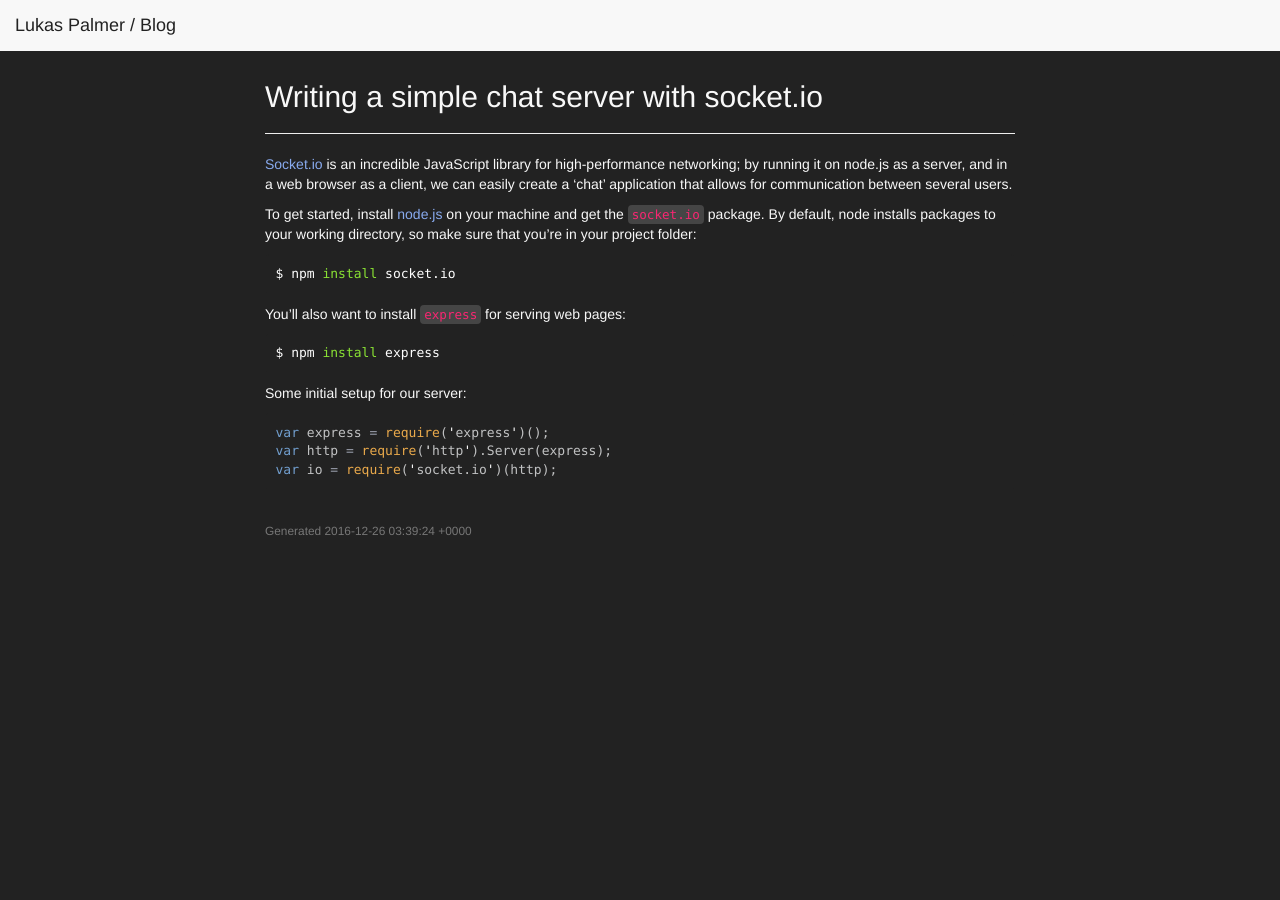
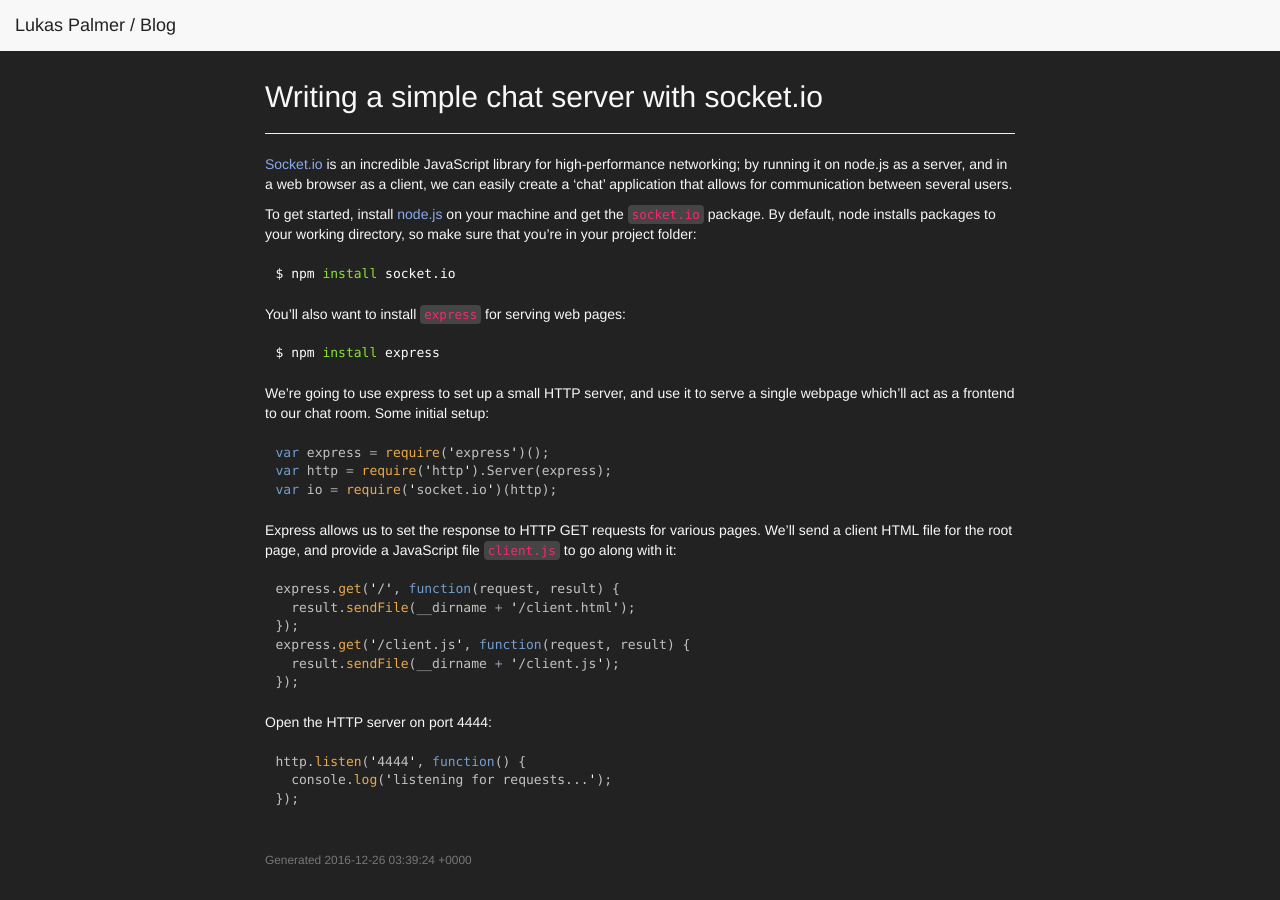
Before and after one commit to lnpalmer/lnpalmer.github.io, a Jekyll site: the page built from _posts/2016-12-23-chat.md, in a window 1280 px wide. Built offline with Jekyll 4.4.1, drawn with Linux system fonts in a browser that asks for light colours.

Commit message:
socket.io chat room

````diff
--- a/_posts/2016-12-23-chat.md
+++ b/_posts/2016-12-23-chat.md
@@ -18,10 +18,29 @@ You'll also want to install `express` for serving web pages:
 $ npm install express
 ```
 
-Some initial setup for our server:
+We're going to use express to set up a small HTTP server, and use it to serve a single webpage which'll act as a frontend to our chat room. Some initial setup:
 
 ``` js
 var express = require('express')();
 var http = require('http').Server(express);
 var io = require('socket.io')(http);
 ```
+
+Express allows us to set the response to HTTP GET requests for various pages. We'll send a client HTML file for the root page, and provide a JavaScript file `client.js` to go along with it:
+
+``` js
+express.get('/', function(request, result) {
+  result.sendFile(__dirname + '/client.html');
+});
+express.get('/client.js', function(request, result) {
+  result.sendFile(__dirname + '/client.js');
+});
+```
+
+Open the HTTP server on port 4444:
+
+``` js
+http.listen('4444', function() {
+  console.log('listening for requests...');
+});
+```
````
